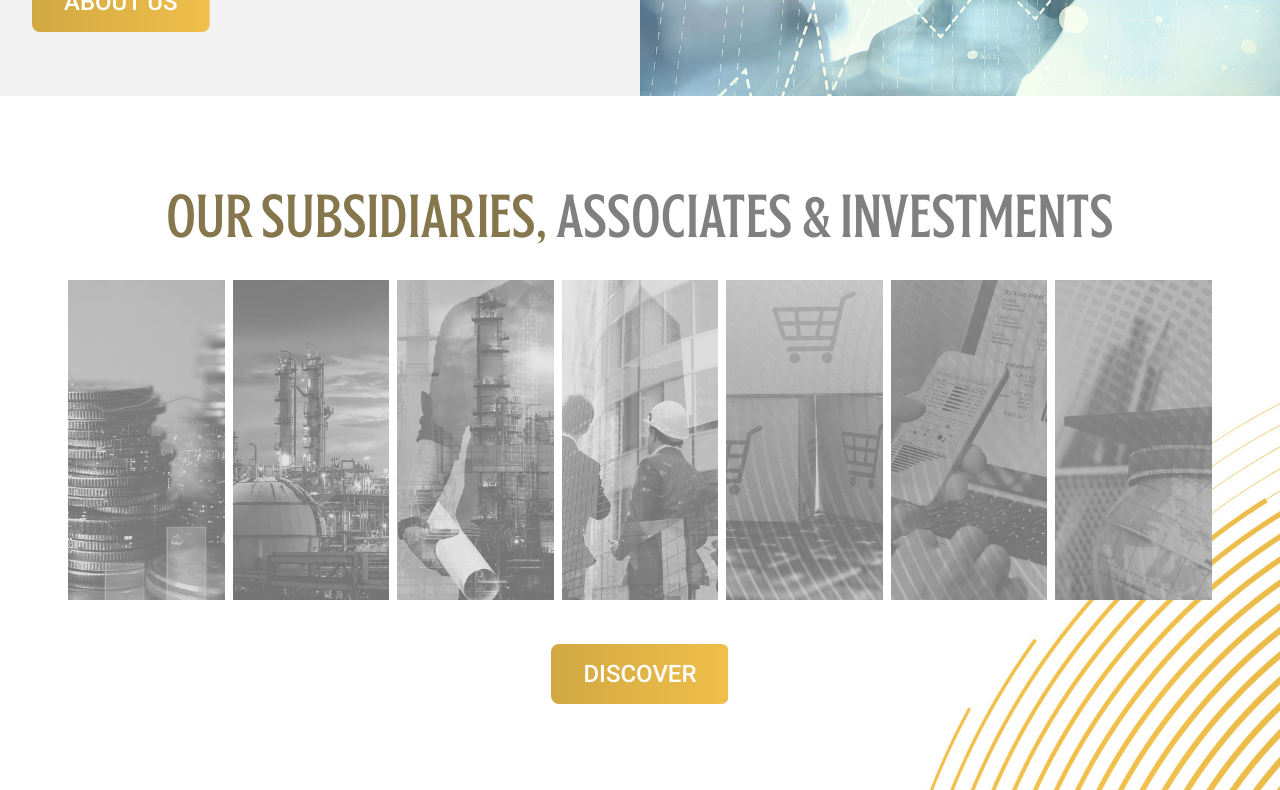
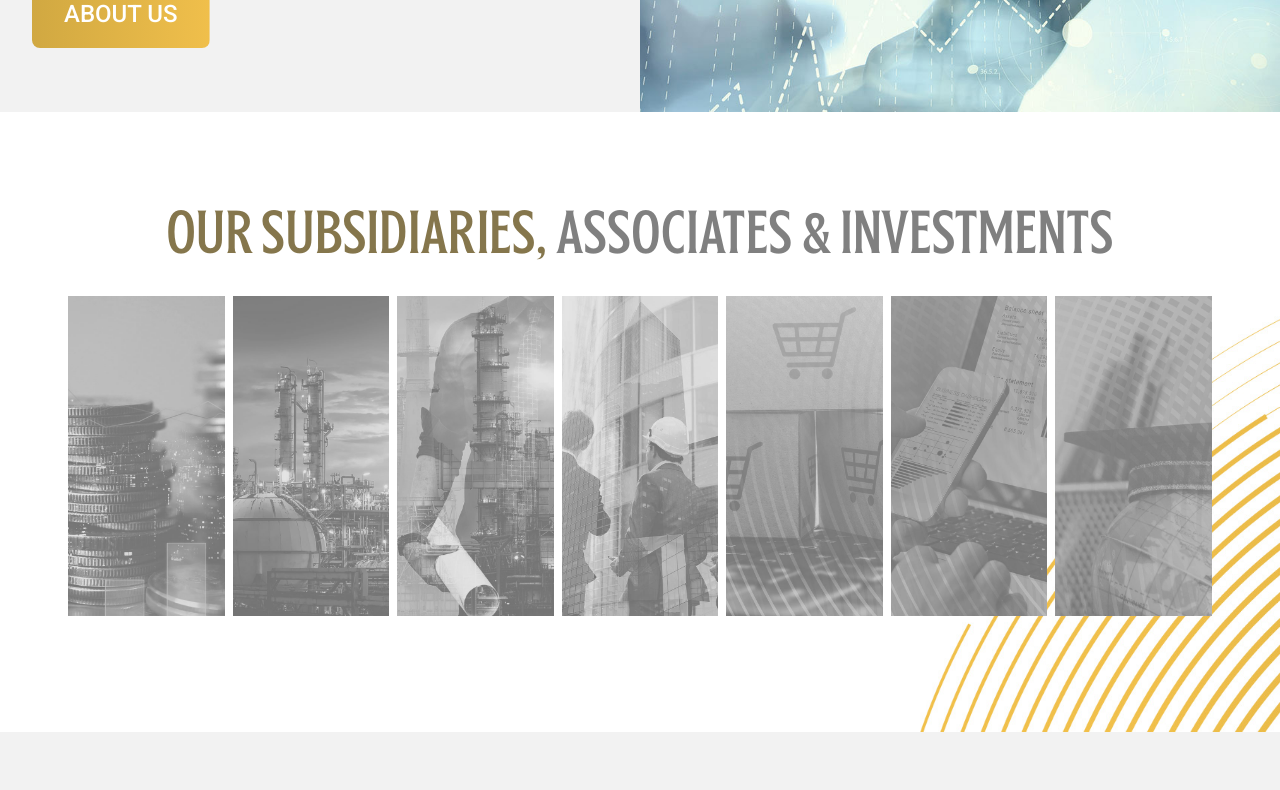
Before and after one commit to micheldani/Al-Alfia, a plain HTML site: page index.html in a window 1280 px wide. Shown: the part 1716-2506 px from the top of the page. Drawn offline with Linux system fonts and the light colour scheme.

Commit message:
fix buttons
add p to buttons and fix top margins of buttons

```diff
--- a/index.html
+++ b/index.html
@@ -116,7 +116,9 @@
             the scale and heights our Group would
             reach in a decade and a half.“
           </p>
-          <a class="button" href="about-us.html">READ MORE</a>
+          <p>
+            <a class="button" href="about-us.html">READ MORE</a>
+          </p>
         </div>
       </div>
     </section>
@@ -132,7 +134,7 @@
             a robust and diversified portfolio across key growth sectors and markets around
             the world.
           </p>
-          <a class="button" href="#">ABOUT US</a>
+          <p><a class="button" href="#">ABOUT US</a></p>
         </div>
       </div>
       <div class="w-6-col">
@@ -190,7 +192,6 @@
             <img src="_assets/images/07-education.jpg">
           </a>
         </div>
-        <a class="button" href="subsidiaries.html">DISCOVER</a>
       </div>
     </section>
   </main>
--- a/style.css
+++ b/style.css
@@ -388,7 +388,7 @@ button {
 
 .button {
   display: block;
-  margin-top: 2.5rem;
+  margin-top: 2rem;
   width: -moz-fit-content;
   width: -webkit-fit-content;
   width: fit-content;
@@ -735,6 +735,7 @@ footer {
     font-size: 1.25rem;
     -ms-flex-item-align: center;
     align-self: center;
+    margin-top: 1.5rem;
   }
   h3 {
     font-size: 2rem;
```
